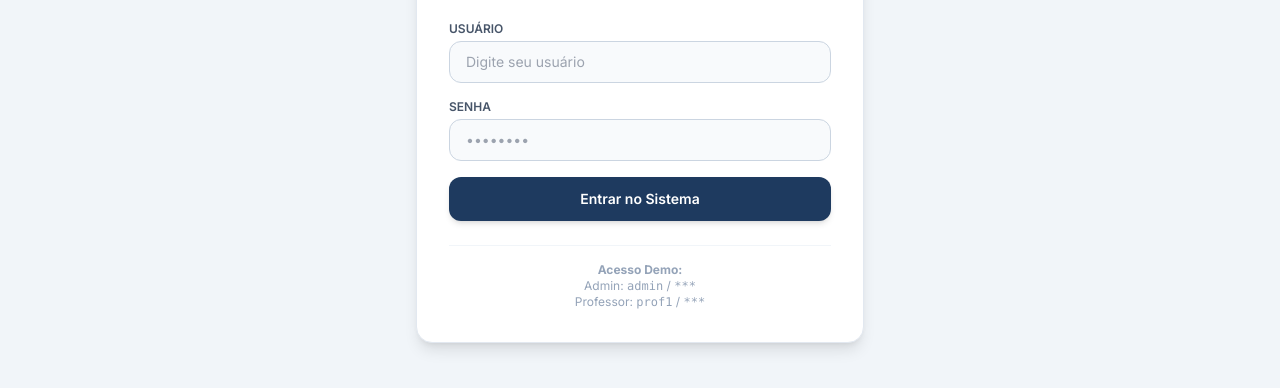
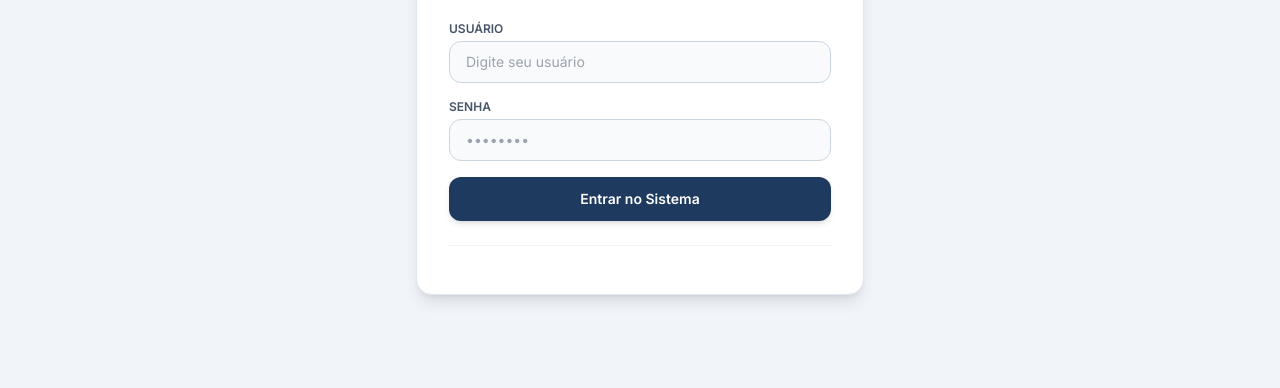
Before and after one commit to silviomastrote-blip/chamada-escolarccca, a plain HTML site: page index.html in a window 1280 px wide. Shown: the part 304-692 px from the top of the page. Drawn offline with nearby package versions, Linux system fonts and the light colour scheme.

Commit message:
Remove demo access details from index.html
Removed demo access information from the login section.

```diff
--- a/index.html
+++ b/index.html
@@ -101,10 +101,7 @@
       </form>
 
       <div class="mt-6 pt-4 border-t border-slate-100 dark:border-slate-700 text-xs text-slate-400 text-center">
-        <p><strong>Acesso Demo:</strong></p>
-        <p>Admin: <code>admin</code> / <code>***</code></p>
-        <p>Professor: <code>prof1</code> / <code>***</code></p>
-      </div>
+           </div>
     </div>
   </template>
 
```
